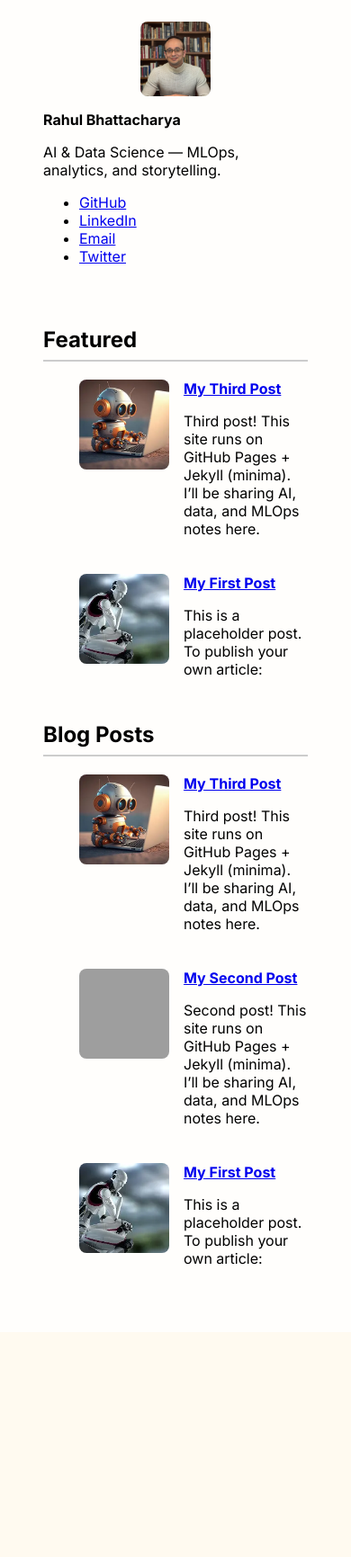
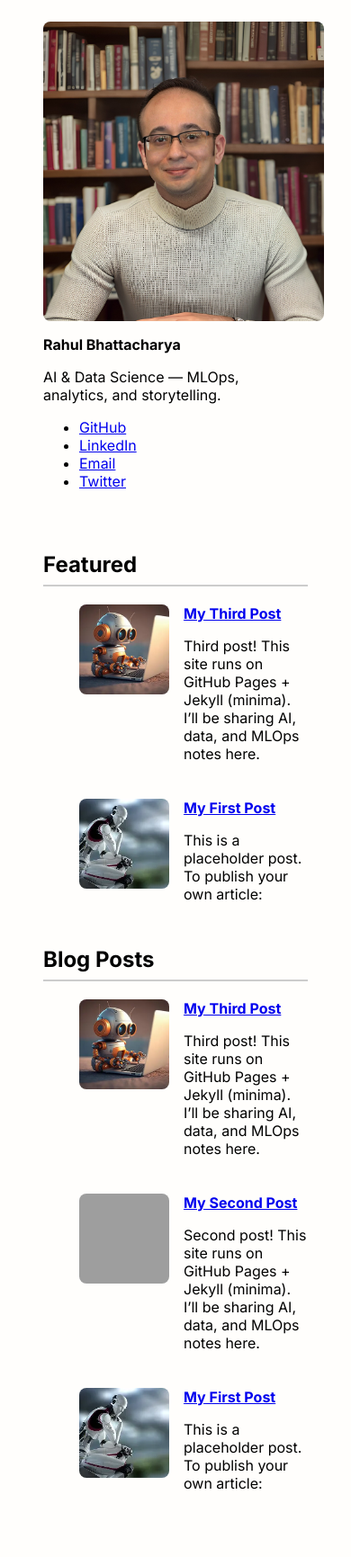
Before and after one commit to RahulBhattacharya1/RahulBhattacharya1.github.io, a Jekyll site: the page built from index.html, in a window 390 px wide. Shown: the whole page at 90% size. Built offline with Jekyll 4.4.1, drawn with Linux system fonts in a browser that asks for light colours; before the commit the page ends 1481 px from its top, so only the background shows below that; grey boxes are pictures that could not be loaded.

Commit message:
Update main.scss

```diff
--- a/assets/css/main.scss
+++ b/assets/css/main.scss
@@ -12,7 +12,7 @@
 /* Mobile: responsive avatar */
 @media (max-width: 768px) {
   .sidebar .avatar {
-    width: 20vw;      /* was 80vw; 20vw keeps it smaller/consistent */
+    width: 80vw;
     max-width: none;
   }
 }
```
